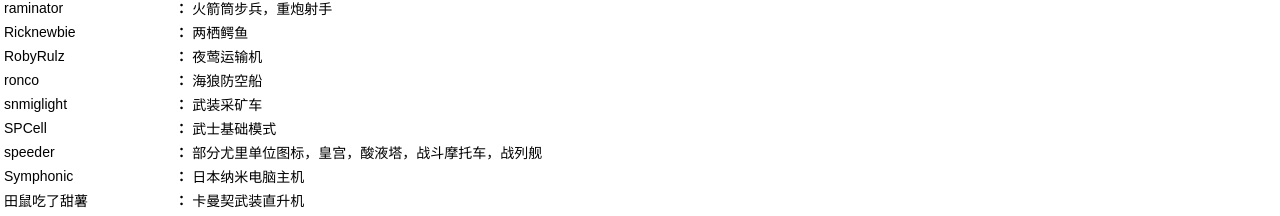
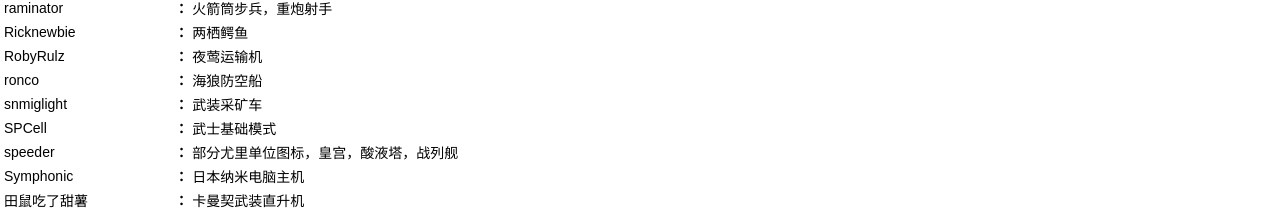
Before and after one commit to Ichihara-Yuko/Ichihara-Yuko.github.io, a plain HTML site: page html/Credits.html in a window 1280 px wide. Shown: the part 1676-1892 px from the top of the page. Drawn offline with Linux system fonts and the light colour scheme.

Commit message:
Update Credits.html

```diff
--- a/html/Credits.html
+++ b/html/Credits.html
@@ -340,7 +340,7 @@
 			<tr>
 				<td>speeder</td>
 				<th>：</th>
-				<td>部分尤里单位图标，皇宫，酸液塔，战斗摩托车，战列舰</td>
+				<td>部分尤里单位图标，皇宫，酸液塔，战列舰</td>
 			</tr>
 			<tr>
 				<td>Symphonic</td>
```
